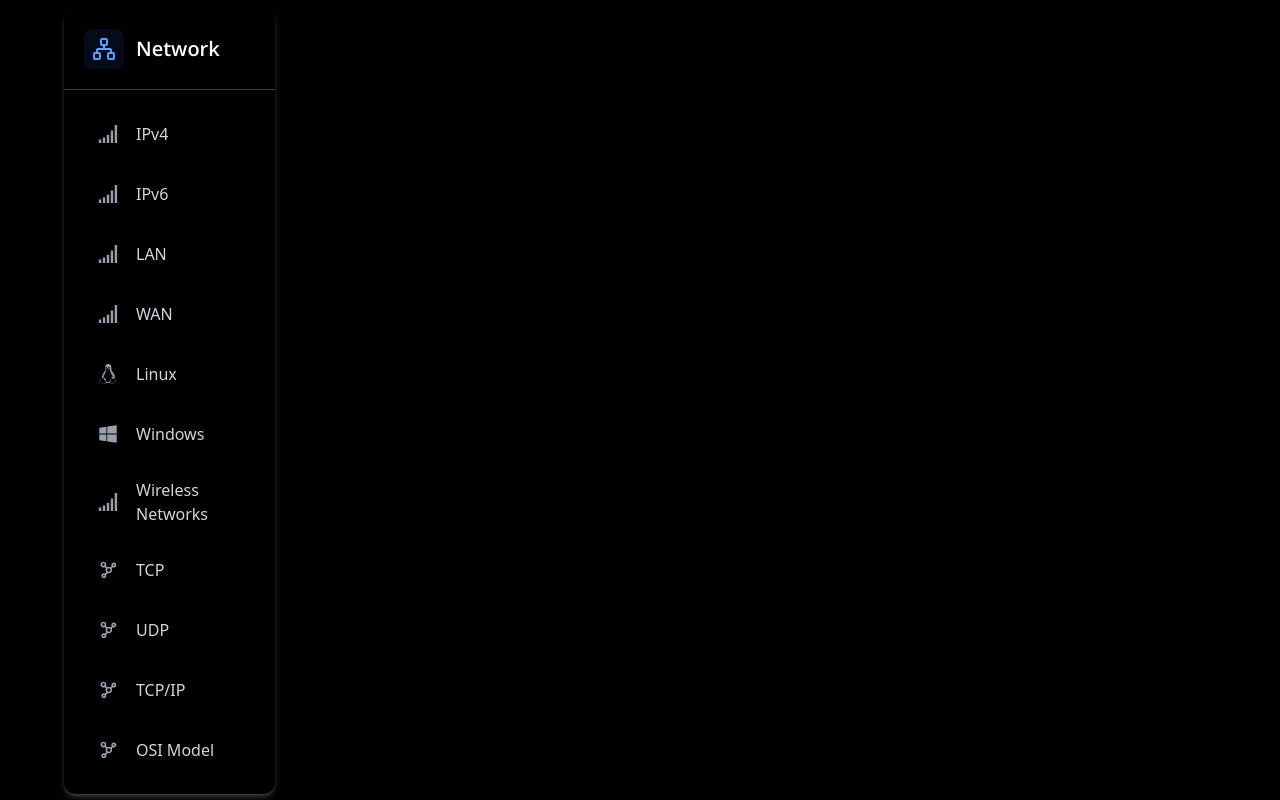
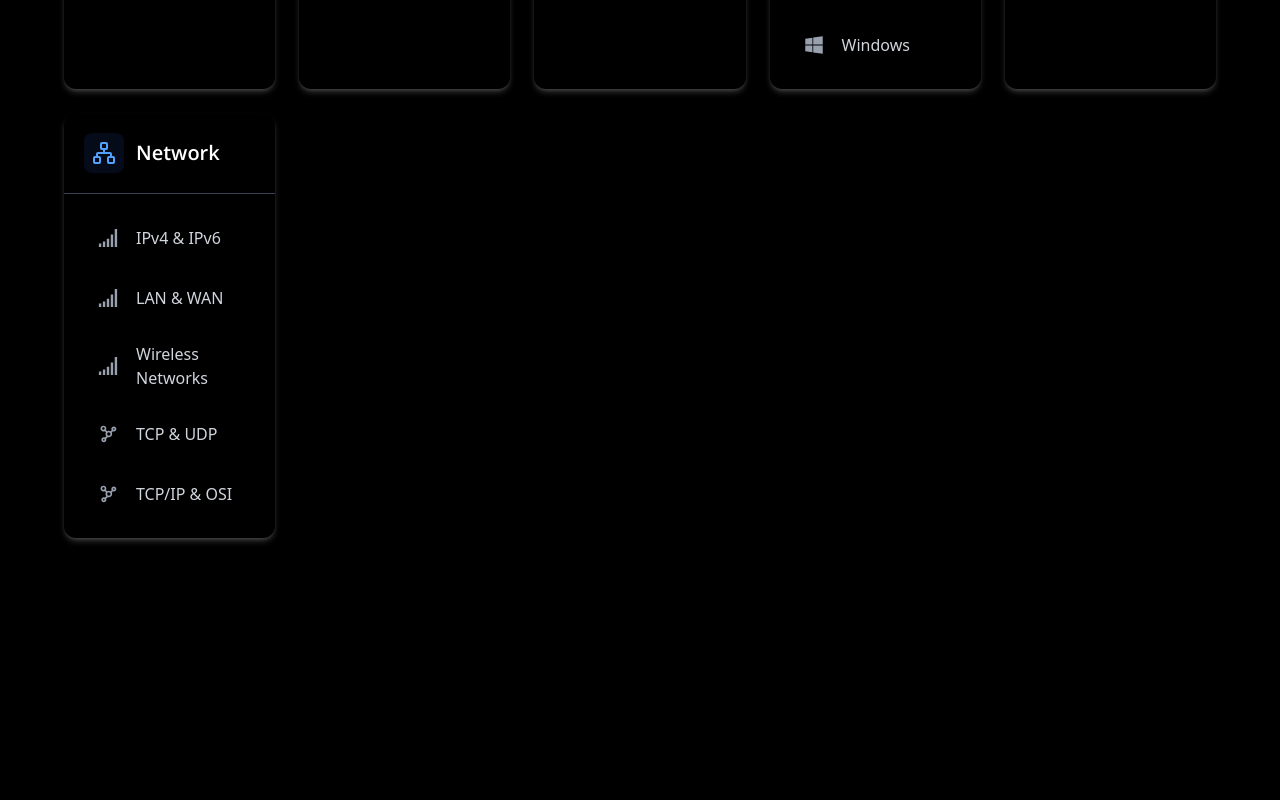
Before and after one commit to Ga5000/Portfolio, a React (Vite) app: page / in a window 1280 px wide. Shown: the part 1400-2200 px from the top of the page. Built offline with nearby package versions, Linux system fonts and the light colour scheme.

Commit message:
edited skills and added new in progress course.

```diff
--- a/src/data/skillsData.ts
+++ b/src/data/skillsData.ts
@@ -93,36 +93,28 @@ const skills: Skill[] = [
     name: "PostgreSQL",
     type: "database",
   },
-  // New Network Skills
+
   {
     image: GiNetworkBars,
-    name: "IPv4",
+    name: "IPv4 & IPv6",
     type: "network",
   },
+
   {
     image: GiNetworkBars,
-    name: "IPv6",
+    name: "LAN & WAN",
     type: "network",
   },
-  {
-    image: GiNetworkBars,
-    name: "LAN",
-    type: "network",
-  },
-  {
-    image: GiNetworkBars,
-    name: "WAN",
-    type: "network",
-  },
+
   {
     image: FaLinux,
     name: "Linux",
-    type: "network",
+    type: "tools",
   },
   {
     image: FaWindows,
     name: "Windows",
-    type: "network",
+    type: "tools",
   },
   {
     image: GiNetworkBars,
@@ -131,24 +123,14 @@ const skills: Skill[] = [
   },
   {
     image: BiNetworkChart,
-    name: "TCP",
+    name: "TCP & UDP",
     type: "network",
   },
   {
     image: BiNetworkChart,
-    name: "UDP",
+    name: "TCP/IP & OSI",
     type: "network",
-  },
-  {
-    image: BiNetworkChart,
-    name: "TCP/IP",
-    type: "network",
-  },
-  {
-    image: BiNetworkChart,
-    name: "OSI Model",
-    type: "network",
-  },
+  }
 ];
 
 export default skills;
--- a/src/sections/Certficates.tsx
+++ b/src/sections/Certficates.tsx
@@ -41,10 +41,18 @@ const certificates: Certificate[] = [
     relevant: 3
   },
   {
-    title: "Security Engineer",
-    issuer: "Cybrary",
+    title: "Google Cybersecurity Professional Certificate",
+    issuer: "Coursera",
     date: "2025",
     category: "Cyber Security",
+    link: "",
+    relevant: 1
+  },
+  {
+    title : "Introduction to Cloud 101",
+    issuer: "AWS",
+    date: "2025",
+    category: "Cloud",
     link: "",
     relevant: 1
   },
--- a/src/sections/Skills.tsx
+++ b/src/sections/Skills.tsx
@@ -82,7 +82,7 @@ function Skills({ darkMode }: SkillsProps): JSX.Element {
                       <div className={`flex-shrink-0 w-8 h-8 flex items-center justify-center text-lg ${
                         darkMode ? "text-gray-400" : "text-gray-500"
                       }`}>
-                        {typeof skill.image === "function" ? (
+                        {typeof skill.image === "function"  ? (
                           React.createElement(skill.image as IconType, { size: 20 })
                         ) : (
                           <FontAwesomeIcon
```
